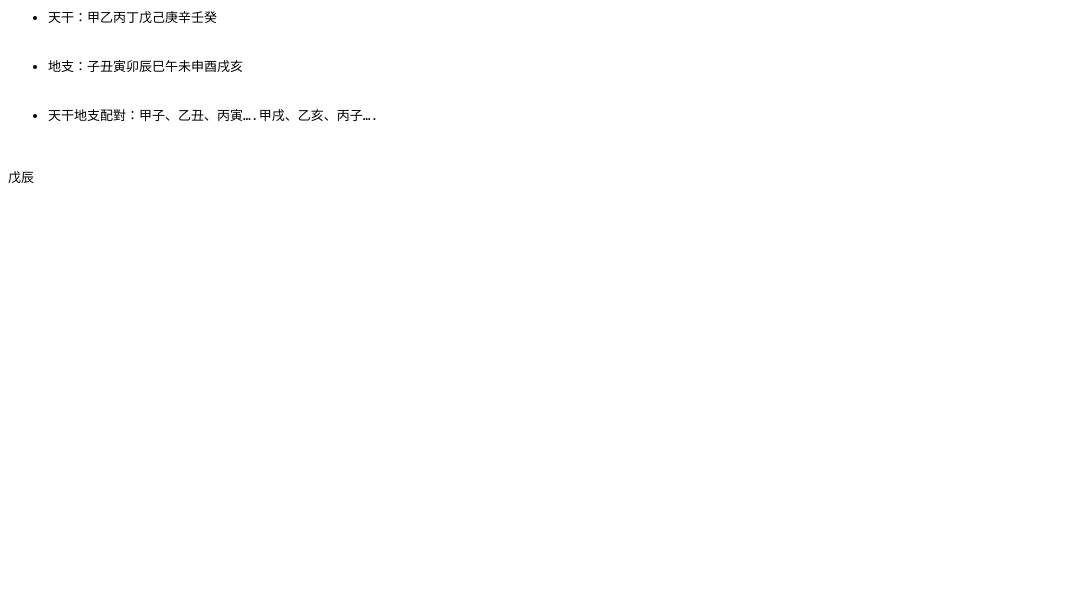
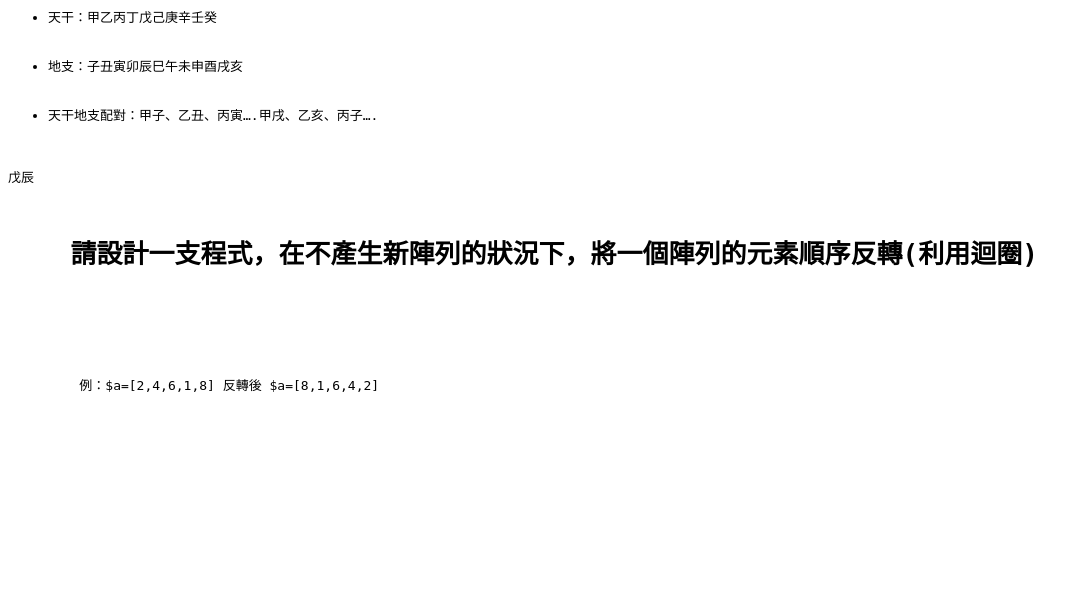
Before and after one commit to maplesift/2024-PHP-Basic, a PHP site: page /array2.php in a window 1280 px wide; the page is wider, and only the part inside the window is pictured. Shown: the part 2464-3055 px from the top of that part, without its empty margins (0-1087 px from the left). Before the commit the page ends 2647 px from the top of that part, so only its background shows below. Run offline with PHP 8.4, Linux system fonts and the light colour scheme.

Commit message:
陣列反轉待更新

```diff
--- a/array2.php
+++ b/array2.php
@@ -86,7 +86,29 @@ for ($i=0; $i <6 ; $i++) {
 }
 echo $sl[($year-4)%60];
 
+// echo"<pre>";
+// print_r($sl);
+// echo"<pre>";
 ?>
+<h1>
+    請設計一支程式，在不產生新陣列的狀況下，將一個陣列的元素順序反轉(利用迴圈)
+
+</h1>
+
+<ul>
+    例：$a=[2,4,6,1,8] 反轉後 $a=[8,1,6,4,2]
+</ul>
+<?php
+$a=[2,4,6,1,8];
+for ($i=0; $i <floor(count($a)/2) ; $i++) {
+
+    $a[$i];
+}
+
+
+?>
+
+
 
 
 <p></p>
```
